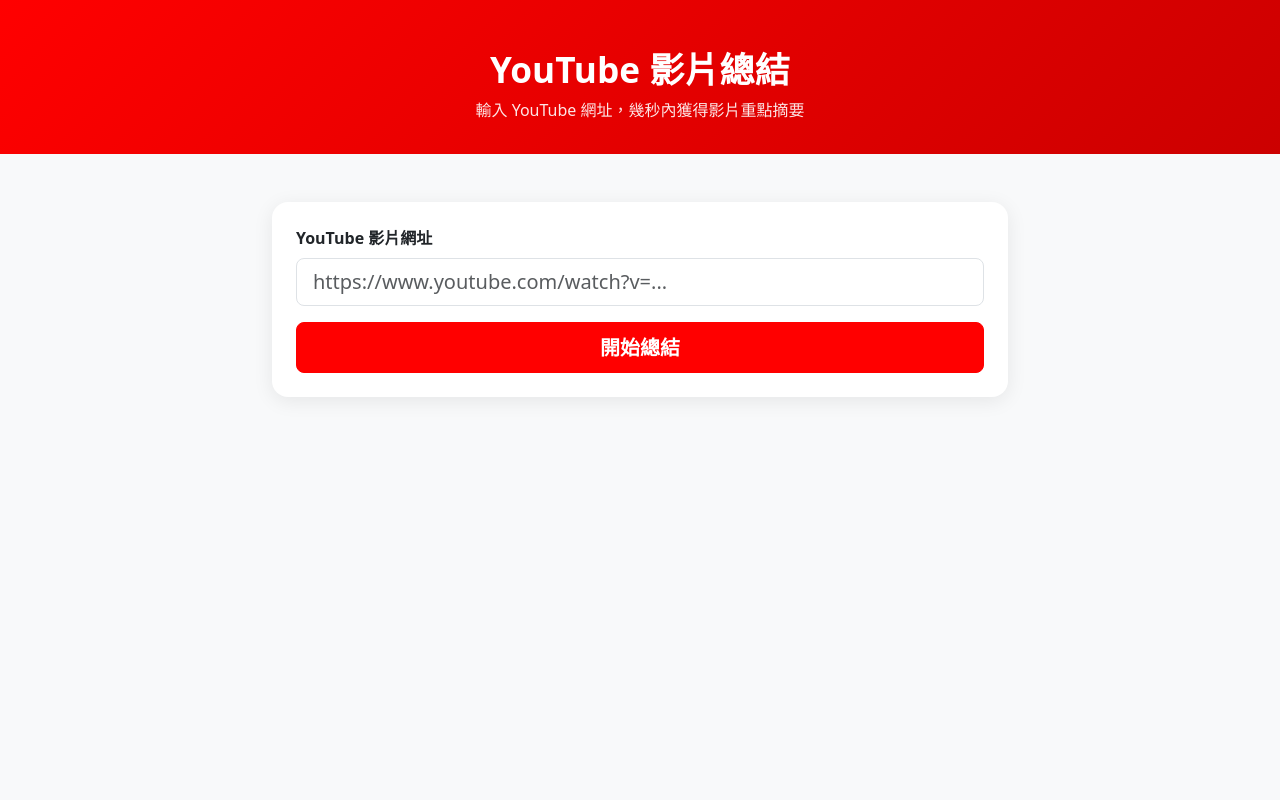
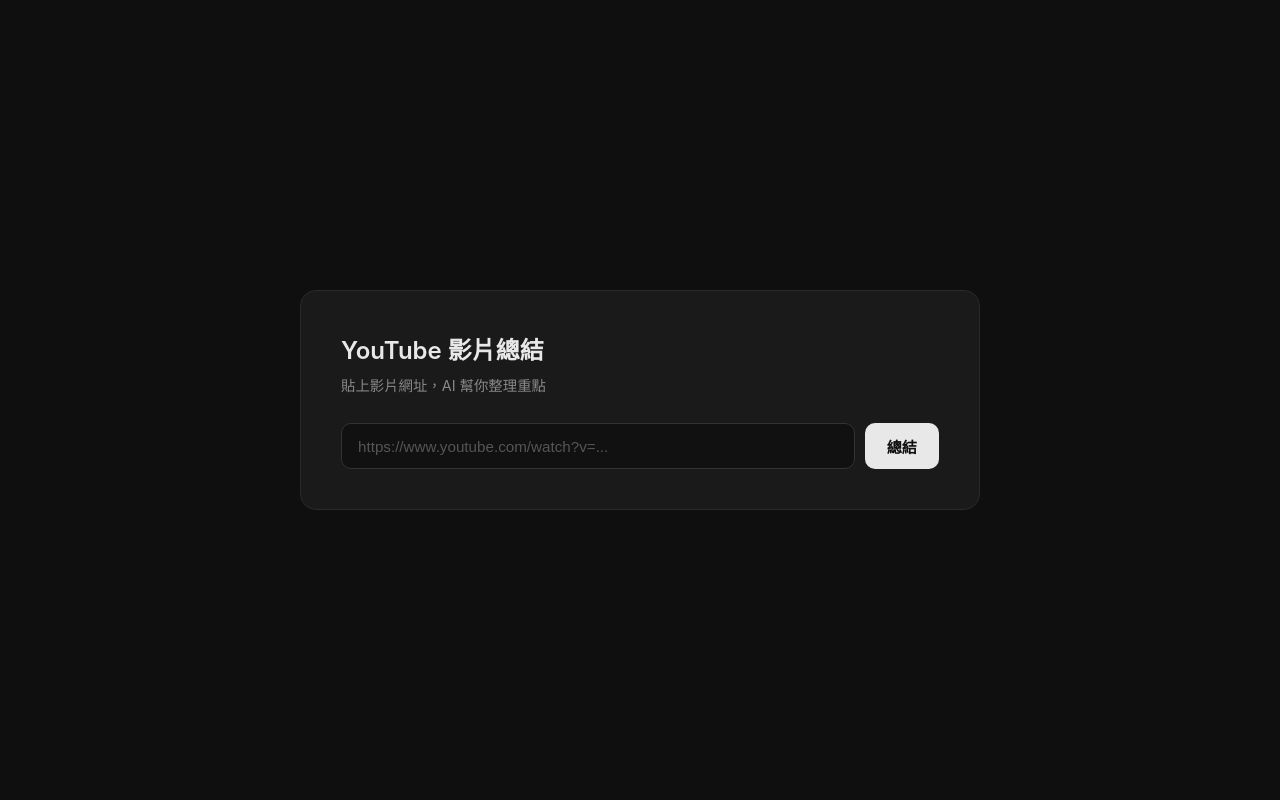
Before and after one commit to Clark1945/youtube_summarizer, a Python web app: template src/main/resources/templates/index.html in a window 1280 px wide. Run offline with Jinja, Linux system fonts and the light colour scheme; the template is opened without the code that fills it, so the values that code supplies are empty.

Commit message:
Move transcript, summarize API to python app

```diff
--- a/src/main/resources/application.yml
+++ b/src/main/resources/application.yml
@@ -2,10 +2,9 @@ spring:
   application:
     name: youtube-summarizer
 
-server:
-  port: 8080
-
 app:
+  cors:
+    allowed-origin: ${ALLOWED_ORIGIN:*}
   media-service:
     url: ${MEDIA_SERVICE_URL:http://localhost:5001}
 
--- a/src/main/resources/templates/index.html
+++ b/src/main/resources/templates/index.html
@@ -1,229 +1,203 @@
 <!DOCTYPE html>
-<html lang="zh-TW" xmlns:th="http://www.thymeleaf.org">
+<html lang="zh-TW">
 <head>
-    <meta charset="UTF-8">
-    <meta name="viewport" content="width=device-width, initial-scale=1.0">
+  <meta charset="UTF-8" />
+  <meta name="viewport" content="width=device-width, initial-scale=1.0" />
   <title>YouTube 影片總結</title>
-    <link href="https://cdn.jsdelivr.net/npm/bootstrap@5.3.0/dist/css/bootstrap.min.css" rel="stylesheet">
   <style>
+    *, *::before, *::after { box-sizing: border-box; margin: 0; padding: 0; }
+
     body {
-            background-color: #f8f9fa;
+      font-family: -apple-system, BlinkMacSystemFont, "Segoe UI", sans-serif;
+      background: #0f0f0f;
+      color: #e8e8e8;
       min-height: 100vh;
+      display: flex;
+      align-items: center;
+      justify-content: center;
+      padding: 24px;
     }
-        .hero {
-            background: linear-gradient(135deg, #ff0000 0%, #cc0000 100%);
-            color: white;
-            padding: 3rem 0 2rem;
+
+    .card {
+      background: #1a1a1a;
+      border: 1px solid #2a2a2a;
+      border-radius: 16px;
+      padding: 40px;
+      width: 100%;
+      max-width: 680px;
     }
-        .hero h1 {
-            font-weight: 700;
-            font-size: 2.2rem;
+
+    h1 {
+      font-size: 1.5rem;
+      font-weight: 600;
+      margin-bottom: 8px;
     }
-        .hero p {
-            opacity: 0.9;
+
+    .subtitle {
+      color: #888;
+      font-size: 0.9rem;
+      margin-bottom: 28px;
     }
-        .card-main {
+
+    .input-row {
+      display: flex;
+      gap: 10px;
+    }
+
+    input[type="text"] {
+      flex: 1;
+      padding: 12px 16px;
+      background: #111;
+      border: 1px solid #333;
+      border-radius: 10px;
+      color: #e8e8e8;
+      font-size: 0.95rem;
+      outline: none;
+      transition: border-color 0.2s;
+    }
+
+    input[type="text"]:focus { border-color: #555; }
+    input[type="text"]::placeholder { color: #555; }
+
+    button {
+      padding: 12px 22px;
+      background: #e8e8e8;
+      color: #0f0f0f;
       border: none;
-            border-radius: 1rem;
-            box-shadow: 0 4px 20px rgba(0, 0, 0, 0.08);
+      border-radius: 10px;
+      font-size: 0.95rem;
+      font-weight: 600;
+      cursor: pointer;
+      white-space: nowrap;
+      transition: background 0.2s;
     }
-        .btn-summarize {
-            background-color: #ff0000;
-            border-color: #ff0000;
-            font-weight: 600;
-            padding: 0.6rem 2rem;
+
+    button:hover:not(:disabled) { background: #fff; }
+    button:disabled { background: #444; color: #666; cursor: not-allowed; }
+
+    .result {
+      margin-top: 28px;
+      display: none;
     }
-        .btn-summarize:hover:not(:disabled) {
-            background-color: #cc0000;
-            border-color: #cc0000;
+
+    .result-label {
+      font-size: 0.8rem;
+      color: #666;
+      text-transform: uppercase;
+      letter-spacing: 0.08em;
+      margin-bottom: 10px;
     }
-        .summary-item {
-            padding: 0.5rem 0;
-            border-bottom: 1px solid #f0f0f0;
-            line-height: 1.8;
+
+    .result-box {
+      background: #111;
+      border: 1px solid #2a2a2a;
+      border-radius: 10px;
+      padding: 20px;
+      font-size: 0.95rem;
+      line-height: 1.75;
+      white-space: pre-wrap;
+      word-break: break-word;
     }
-        .summary-item:last-child {
-            border-bottom: none;
+
+    .result-box.error {
+      border-color: #5a2020;
+      color: #ff6b6b;
+      background: #1a1010;
     }
-        .bullet-icon {
-            color: #ff0000;
-            font-weight: bold;
-            margin-right: 0.6rem;
-            flex-shrink: 0;
+
+    .spinner {
+      display: inline-block;
+      width: 16px;
+      height: 16px;
+      border: 2px solid #555;
+      border-top-color: #e8e8e8;
+      border-radius: 50%;
+      animation: spin 0.7s linear infinite;
+      vertical-align: middle;
+      margin-right: 8px;
     }
-        #loadingSection .spinner-border {
-            color: #ff0000;
-            width: 3rem;
-            height: 3rem;
-        }
-        .result-header {
-            border-left: 4px solid #ff0000;
-            padding-left: 1rem;
-        }
+
+    @keyframes spin { to { transform: rotate(360deg); } }
   </style>
 </head>
 <body>
+  <div class="card">
+    <h1>YouTube 影片總結</h1>
+    <p class="subtitle">貼上影片網址，AI 幫你整理重點</p>
 
-<div class="hero">
-    <div class="container text-center">
-        <h1>YouTube 影片總結</h1>
-        <p class="mb-0">輸入 YouTube 網址，幾秒內獲得影片重點摘要</p>
-    </div>
+    <div class="input-row">
+      <input
+        id="urlInput"
+        type="text"
+        placeholder="https://www.youtube.com/watch?v=..."
+        autocomplete="off"
+      />
+      <button id="submitBtn" onclick="summarize()">總結</button>
     </div>
 
-<div class="container py-5">
-    <div class="row justify-content-center">
-        <div class="col-lg-8">
-
-            <!-- Input Card -->
-            <div class="card card-main p-4 mb-4">
-                <div class="mb-3">
-                    <label for="youtubeUrl" class="form-label fw-semibold">YouTube 影片網址</label>
-                    <input type="url"
-                           id="youtubeUrl"
-                           class="form-control form-control-lg"
-                           placeholder="https://www.youtube.com/watch?v=..."
-                           autocomplete="off">
-                </div>
-                <div class="d-grid">
-                    <button id="submitBtn" class="btn btn-summarize btn-lg text-white" onclick="summarize()">
-                        開始總結
-                    </button>
-                </div>
-            </div>
-
-            <!-- Loading -->
-            <div id="loadingSection" class="text-center py-5 d-none">
-                <div class="spinner-border mb-3" role="status">
-                    <span class="visually-hidden">載入中...</span>
-                </div>
-                <p id="loadingText" class="text-muted mb-0">正在取得影片字幕...</p>
-            </div>
-
-            <!-- Error -->
-            <div id="errorSection" class="d-none">
-                <div class="alert alert-danger d-flex align-items-center" role="alert">
-                    <svg xmlns="http://www.w3.org/2000/svg" width="20" height="20" fill="currentColor"
-                         class="bi bi-exclamation-triangle-fill me-2 flex-shrink-0" viewBox="0 0 16 16">
-                        <path d="M8.982 1.566a1.13 1.13 0 0 0-1.96 0L.165 13.233c-.457.778.091 1.767.98 1.767h13.713c.889 0 1.438-.99.98-1.767zM8 5c.535 0 .954.462.9.995l-.35 3.507a.552.552 0 0 1-1.1 0L7.1 5.995A.905.905 0 0 1 8 5m.002 6a1 1 0 1 1 0 2 1 1 0 0 1 0-2"/>
-                    </svg>
-                    <span id="errorMessage"></span>
-                </div>
-            </div>
-
-            <!-- Result -->
-            <div id="resultSection" class="d-none">
-                <div class="card card-main p-4">
-                    <h5 class="result-header mb-4">影片摘要</h5>
-                    <div id="summaryContent"></div>
-                </div>
-            </div>
-
-        </div>
+    <div class="result" id="result">
+      <div class="result-label" id="resultLabel">總結結果</div>
+      <div class="result-box" id="resultBox"></div>
     </div>
   </div>
 
   <script>
+    const API_URL = "/api/summarize";
+
+    const urlInput  = document.getElementById("urlInput");
+    const submitBtn = document.getElementById("submitBtn");
+    const result    = document.getElementById("result");
+    const resultBox = document.getElementById("resultBox");
+    const resultLabel = document.getElementById("resultLabel");
+
+    urlInput.addEventListener("keydown", e => {
+      if (e.key === "Enter") summarize();
+    });
+
     async function summarize() {
-        const url = document.getElementById('youtubeUrl').value.trim();
-        if (!url) {
-            showError('請輸入 YouTube 網址');
-            return;
-        }
+      const url = urlInput.value.trim();
+      if (!url) return;
 
       setLoading(true);
-        hideAll();
-        document.getElementById('loadingSection').classList.remove('d-none');
-
-        const progressTimer = setTimeout(() => {
-            document.getElementById('loadingText').textContent = '正在使用 AI 分析內容...';
-        }, 3000);
+      result.style.display = "none";
 
       try {
-            const response = await fetch('/api/summarize', {
-                method: 'POST',
-                headers: { 'Content-Type': 'application/json' },
+        const res = await fetch(API_URL, {
+          method: "POST",
+          headers: {
+            "Content-Type": "application/json",
+            "Accept-Language": navigator.language || "zh-TW"
+          },
           body: JSON.stringify({ url })
         });
 
-            const data = await response.json();
-            hideAll();
+        const data = await res.json();
 
-            if (response.ok) {
-                renderSummary(data.summary);
+        if (data.success) {
+          showResult(data.summary, false);
         } else {
-                // 非 2xx：從 body 取錯誤訊息，搭配 status code 給不同提示
-                const message = data.errorMessage || defaultErrorMessage(response.status);
-                showError(message);
+          showResult(data.errorMessage || "發生未知錯誤", true);
         }
       } catch (err) {
-            hideAll();
-            showError('網路錯誤，請確認連線後再試');
+        showResult("無法連接伺服器，請稍後再試", true);
       } finally {
-            clearTimeout(progressTimer);
         setLoading(false);
       }
     }
 
-    function defaultErrorMessage(status) {
-        switch (status) {
-            case 400: return '請求格式有誤，請重新輸入';
-            case 404: return '找不到該影片，請確認網址是否正確';
-            case 422: return '該影片不支援快速總結';
-            case 503: return '伺服器忙碌中，請稍後再試';
-            default:  return '發生未知錯誤，請稍後再試';
-        }
+    function setLoading(loading) {
+      submitBtn.disabled = loading;
+      submitBtn.innerHTML = loading
+        ? '<span class="spinner"></span>處理中'
+        : "總結";
     }
 
-    function renderSummary(text) {
-        const lines = text.split('\n').map(l => l.trim()).filter(l => l.length > 0);
-        const container = document.getElementById('summaryContent');
-        container.innerHTML = '';
-
-        lines.forEach(line => {
-            const cleanText = line.replace(/^[•\-\*]\s*/, '');
-            if (!cleanText) return;
-            const div = document.createElement('div');
-            div.className = 'summary-item d-flex';
-            div.innerHTML = `<span class="bullet-icon">•</span><span>${escapeHtml(cleanText)}</span>`;
-            container.appendChild(div);
-        });
-
-        document.getElementById('resultSection').classList.remove('d-none');
+    function showResult(text, isError) {
+      resultLabel.textContent = isError ? "錯誤" : "總結結果";
+      resultBox.textContent = text;
+      resultBox.className = "result-box" + (isError ? " error" : "");
+      result.style.display = "block";
     }
-
-    function showError(message) {
-        document.getElementById('errorMessage').textContent = message;
-        document.getElementById('errorSection').classList.remove('d-none');
-    }
-
-    function hideAll() {
-        ['loadingSection', 'errorSection', 'resultSection'].forEach(id => {
-            document.getElementById(id).classList.add('d-none');
-        });
-    }
-
-    function setLoading(loading) {
-        const btn = document.getElementById('submitBtn');
-        btn.disabled = loading;
-        btn.textContent = loading ? '處理中...' : '開始總結';
-        if (!loading) {
-            document.getElementById('loadingText').textContent = '正在取得影片字幕...';
-        }
-    }
-
-    function escapeHtml(text) {
-        const div = document.createElement('div');
-        div.appendChild(document.createTextNode(text));
-        return div.innerHTML;
-    }
-
-    document.addEventListener('DOMContentLoaded', () => {
-        document.getElementById('youtubeUrl').addEventListener('keydown', e => {
-            if (e.key === 'Enter') summarize();
-        });
-    });
   </script>
-
 </body>
 </html>
```
Also changed, not shown: pom.xml (+34 -6 lines), 4 other files. Lines whose indentation alone changed are shown as unchanged.
